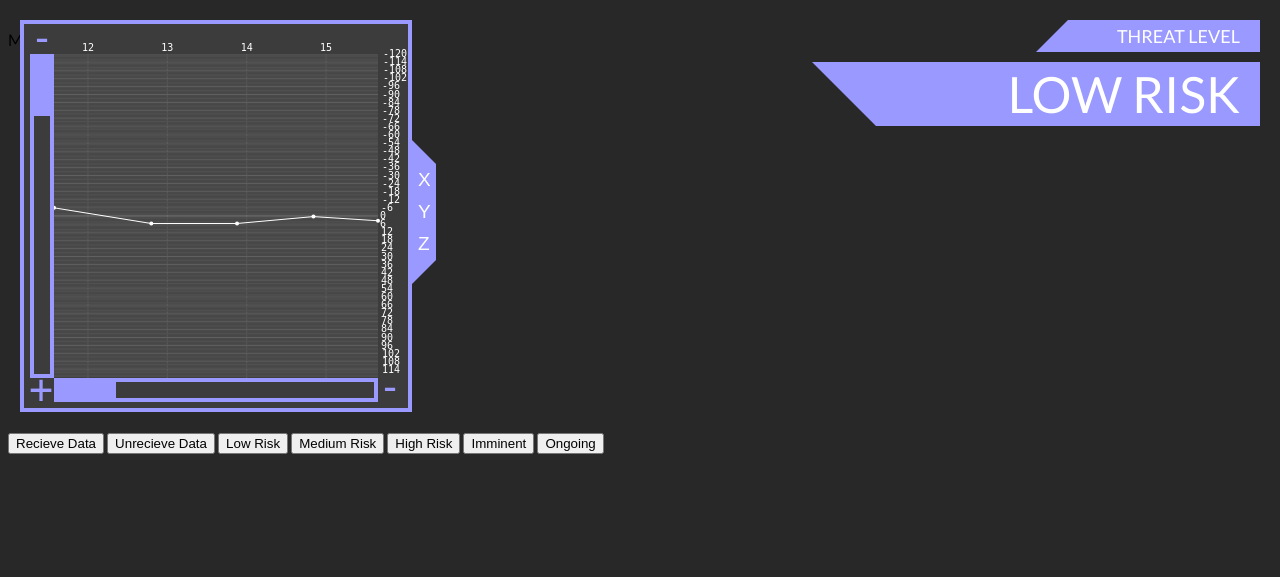
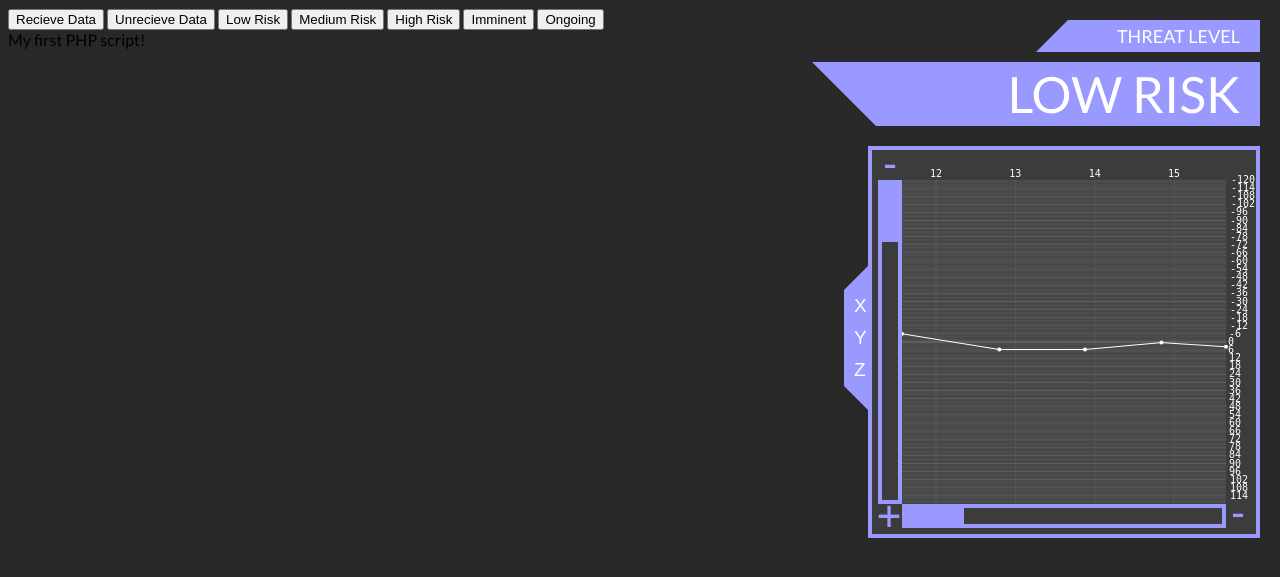
Before and after one commit to lev-droid/CrisisLabs, a PHP site: page / in a window 1280 px wide. Shown: the top 577 px of the page. Run offline with PHP 8.4, Linux system fonts and the light colour scheme.

Commit message:
Changed visuals
Moved graph to right side.

```diff
--- a/style.css
+++ b/style.css
@@ -27,7 +27,6 @@ body {
 
 button {
 	position: relative;
-	top: calc(var(--graph-size) + var(--margin)*2);
 }
 
 .graph {
@@ -36,8 +35,8 @@ button {
 	height: var(--graph-size);
 
     position: fixed;
-    left: var(--margin);
-    top: var(--margin);
+    right: var(--margin);
+    top: calc(var(--margin)*2.5 + var(--risk-top-height) + var(--risk-height));
 
 	border: var(--border) solid var(--risk-colour);
 	z-index: 10;
@@ -47,10 +46,10 @@ button {
     height: 0;
 
     position: fixed;
-    left: calc(var(--margin) + var(--graph-size) + var(--border)*2);
-    top: calc(var(--margin) + var(--graph-size)/2 - var(--graph-options-height)/2 - var(--graph-options-width));
+    right: calc(var(--margin) + var(--graph-size) + var(--border)*2);
+    top: calc((var(--margin)*2.5 + var(--risk-top-height) + var(--risk-height)) + var(--graph-size)/2 - var(--graph-options-height)/2 - var(--graph-options-width));
 
-    border-right: var(--graph-options-width) solid transparent;
+    border-left: var(--graph-options-width) solid transparent;
     border-bottom: var(--graph-options-width) solid var(--risk-colour);
 	z-index: 8;
 }
@@ -59,10 +58,10 @@ button {
     height: 0;
 
     position: fixed;
-    left: calc(var(--margin) + var(--graph-size) + var(--border)*2);
-    top: calc(var(--margin) + var(--graph-size)/2 + var(--graph-options-height)/2);
+    right: calc(var(--margin) + var(--graph-size) + var(--border)*2);
+    top: calc((var(--margin)*2.5 + var(--risk-top-height) + var(--risk-height)) + var(--graph-size)/2 + var(--graph-options-height)/2);
 
-    border-right: var(--graph-options-width) solid transparent;
+    border-left: var(--graph-options-width) solid transparent;
     border-top: var(--graph-options-width) solid var(--risk-colour);
 	z-index: 8;
 }
@@ -71,8 +70,8 @@ button {
     height: calc(var(--graph-options-height));
 
     position: fixed;
-    left: calc(var(--margin) + var(--graph-size) + var(--border)*2);
-    top: calc(var(--margin) + var(--graph-size)/2 - var(--graph-options-height)/2);
+    right: calc(var(--margin) + var(--graph-size) + var(--border)*2);
+    top: calc((var(--margin)*2.5 + var(--risk-top-height) + var(--risk-height)) + var(--graph-size)/2 - var(--graph-options-height)/2);
 	z-index: 9;
 
     background-color: var(--risk-colour);
@@ -81,8 +80,9 @@ button {
 	width: calc(var(--graph-options-width) - var(--border));
 	height: calc(var(--graph-options-height) / 3);
 
-	position: static;
-	/*left: calc(var(--margin) + var(--graph-size) + var(--border)*2);
+	position: relative;
+	left: calc(var(--border));
+	/*right: calc(var(--margin) + var(--graph-size) + var(--border)*2);
     top: calc(var(--margin) + var(--graph-size)/2 - var(--graph-options-height)/2);*/
 	z-index: 10;
 
```
Also changed, not shown: index.html (added, +46 -0 lines).
